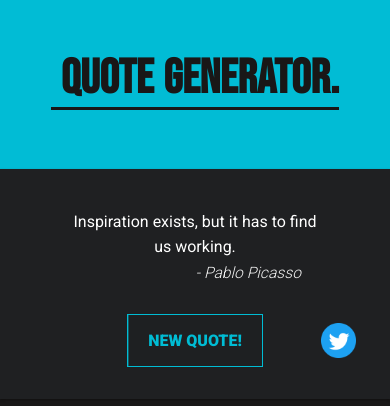
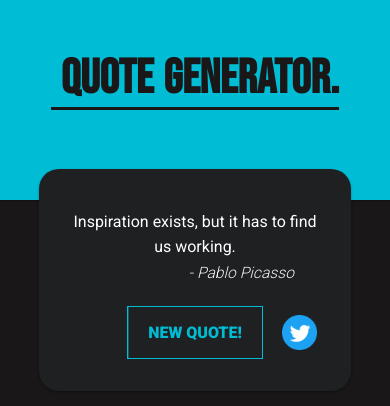
Before and after one commit to ddave592/fcc-random-quote-generator, a React (Create React App) app: page / in a window 390 px wide. Shown: the top 406 px of the page. Built offline with nearby package versions, Linux system fonts and the light colour scheme.

Commit message:
responsive fix

```diff
--- a/src/styles/index.scss
+++ b/src/styles/index.scss
@@ -178,6 +178,8 @@ nav {
 // containers
 
 .main-quote-container {
+  width: 80%;
+  margin: auto;
   display: flex;
   flex-direction: column;
   align-items: center;
@@ -186,18 +188,21 @@ nav {
 }
 
 .current-quote-container {
+  width:100%;
   min-height: 270px;
 }
 
 // Quote card
 
 .quote-card {
+  margin-left: auto;
+  margin-right:auto;
   padding: $spacer * 3;
   background-color: rgb(31, 32, 34);
   box-shadow: 0 1px 3px rgba(0, 0, 0, 0.12), 0 1px 2px rgba(0, 0, 0, 0.24);
   transition: all 0.3s cubic-bezier(0.25, 0.8, 0.25, 1);
+  border-radius: 20px;
   @media (min-width: 768px) {
-    border-radius: 20px;
     width: 600px;
   }
 
@@ -213,6 +218,12 @@ nav {
     margin-bottom: $spacer / 2;
     // padding-top: $spacer * 2;
   }
+  blockquote {
+    @media (min-width: 768px) {
+      margin: $spacer * 2;
+    }
+    margin: $spacer;
+  }
   footer {
     font-size: 0.98rem;
     color: #f1f1f1;
@@ -226,7 +237,7 @@ nav {
 
 .history-title {
   display: none;
-  margin: 0 auto 20px;
+  margin: 20px auto 20px;
   text-align: center;
   color: white;
   &.display {
```
